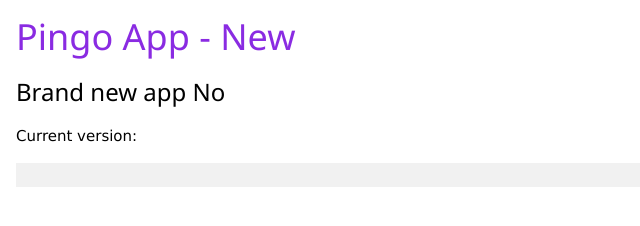
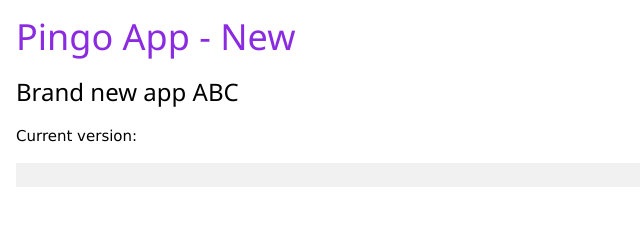
Before and after one commit to ShaileshInfo/pingo, an Electron app: page src/gui/index.html in a window 1280 px wide. Shown: the full height of the page, 0-640 px from the left. Drawn offline with nearby package versions, Linux system fonts and the light colour scheme; no server answers.

Commit message:
commit for 1.0.8

```diff
--- a/package.json
+++ b/package.json
@@ -1,6 +1,6 @@
 {
   "name": "pingo",
-  "version": "1.0.7",
+  "version": "1.0.8",
   "description": "Love for NodeJS",
   "main": "src/core/main.js",
   "scripts": {
--- a/src/gui/index.html
+++ b/src/gui/index.html
@@ -8,7 +8,7 @@
   <div class="w3-container">
 
     <h1 style="color:blueviolet">Pingo App - New</h1>
-    <h3>Brand new app No</h3>
+    <h3>Brand new app ABC</h3>
 
     <p>
       Current version: <span id="version"></span>
```
